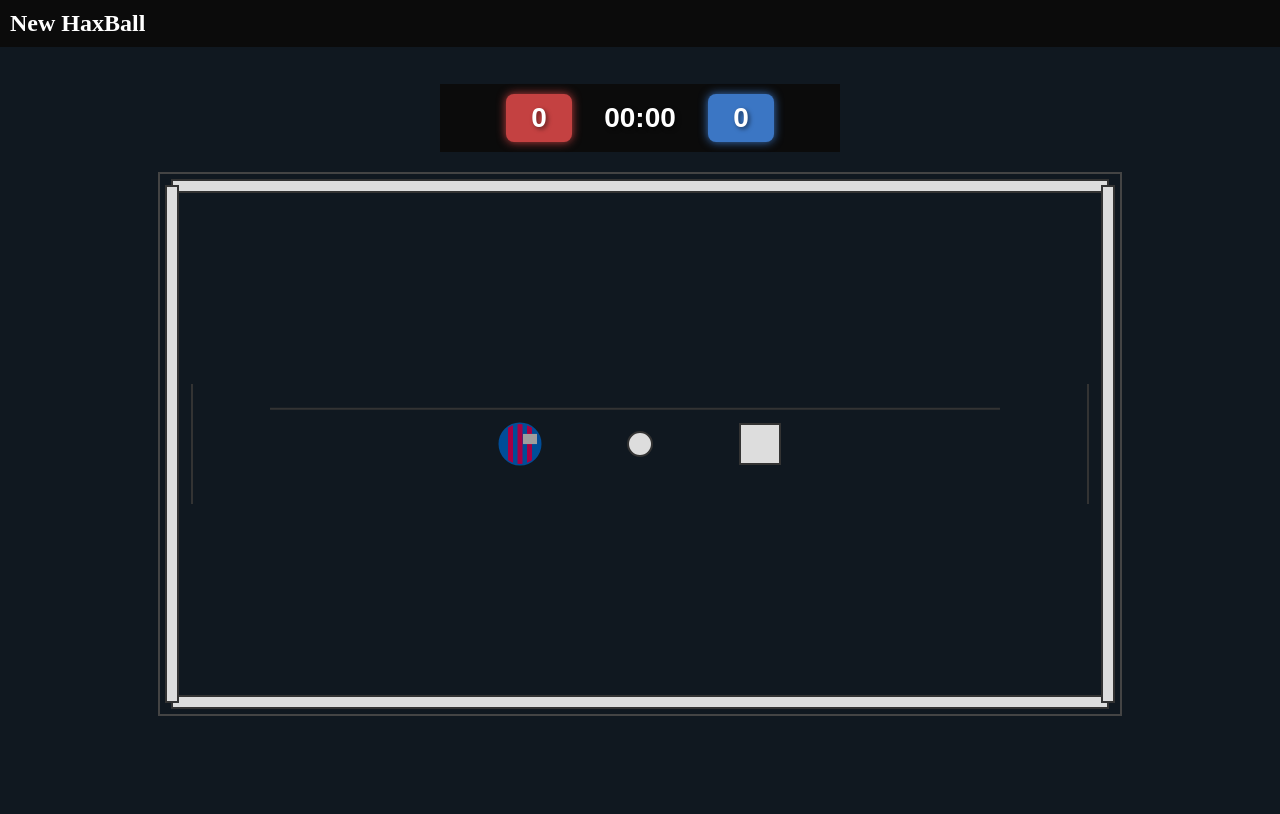
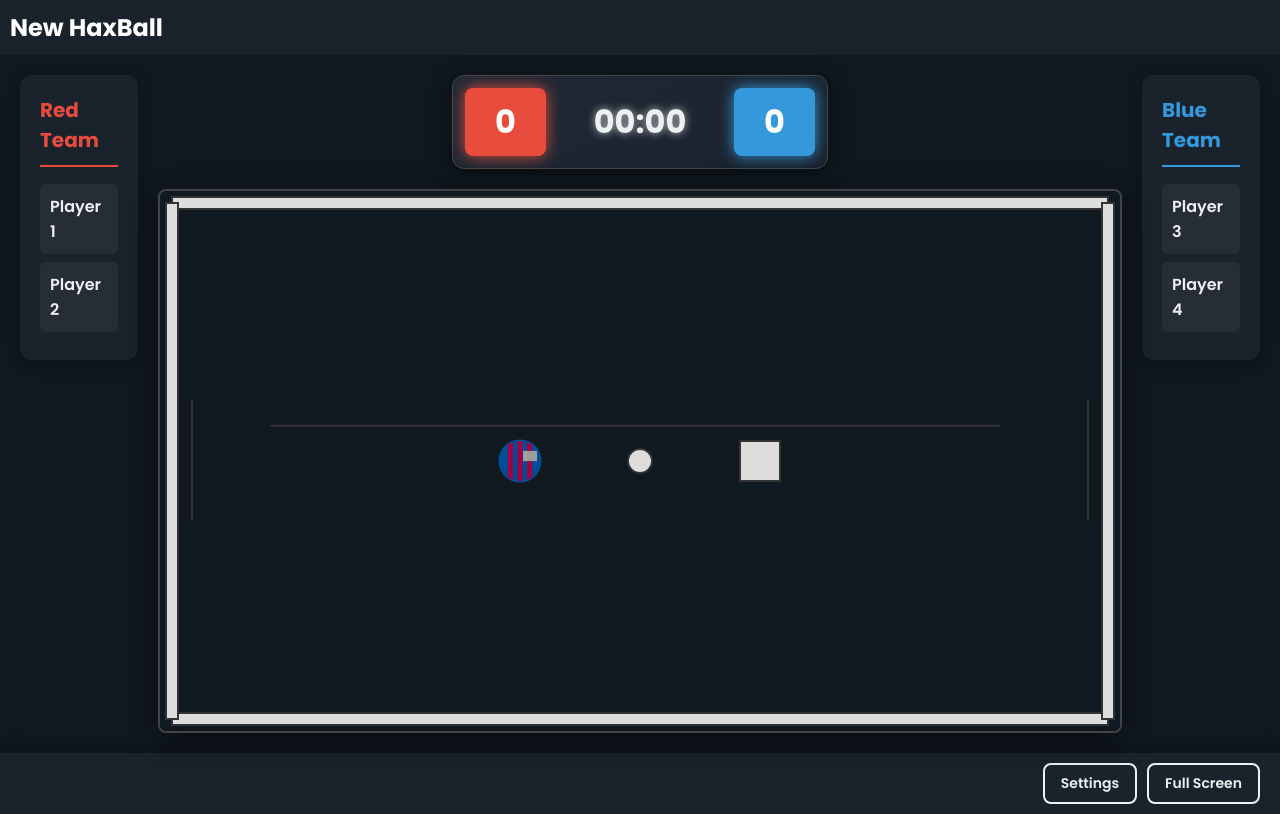
Before and after one commit to alessioCastro/soccer-2d, a plain HTML site: page index.html in a window 1280 px wide. Drawn offline with Linux system fonts and the light colour scheme.

Commit message:
Refactor index.html for new game layout and styles
Updated viewport settings, title, and added styles for team panels and scoreboard.

```diff
--- a/index.html
+++ b/index.html
@@ -3,28 +3,43 @@
 
 <head>
     <meta charset="UTF-8" />
-    <meta name="viewport" content="width=device-width, initial-scale=1.0" />
-    <title>Jogo Estilo HaxBall</title>
+    <meta name="viewport" content="width=1200, initial-scale=0.2">
+    <title>New HaxBall</title>
+    <link rel="preconnect" href="https://fonts.googleapis.com">
+    <link rel="preconnect" href="https://fonts.gstatic.com" crossorigin>
+    <link href="https://fonts.googleapis.com/css2?family=Poppins:wght@400;600;700&display=swap" rel="stylesheet">
     <style>
+        :root {
+            --red-team-color: #e74c3c;
+            --blue-team-color: #3498db;
+            --background-dark: #101820;
+            --surface-color: #1a222c;
+            --text-color: #ecf0f1;
+            --border-color: #444;
+        }
+
+        * {
+            box-sizing: border-box;
+            font-family: 'Poppins', sans-serif;
+        }
+
         body {
-            margin: 0;
-            background-color: #101820;
+            background-color: var(--background-dark);
+            color: var(--text-color);
+            height: 100dvh;
+            overflow: hidden;
             display: flex;
             flex-direction: column;
-            justify-content: center;
-            align-items: center;
-            height: 100vh;
+            margin: 0;
+            user-select: none;
+            -webkit-user-select: none;
         }
 
         header {
-            background: #0b0b0b;
+            background: var(--surface-color);
             display: flex;
             align-items: center;
-            position: fixed;
-            top: 0;
-            left: 0;
             padding: 10px;
-            width: 100%;
         }
 
         h1 {
@@ -33,55 +48,176 @@
             margin: 0;
         }
 
+        .game-container {
+            display: flex;
+            justify-content: center;
+            align-items: flex-start;
+            gap: 20px;
+            width: 100%;
+            padding: 20px;
+        }
+
+        .team-panel {
+            background: var(--surface-color);
+            border-radius: 12px;
+            padding: 20px;
+            width: 220px;
+            box-shadow: 0 4px 15px rgba(0, 0, 0, 0.3);
+        }
+
+        .team-panel h2 {
+            margin-top: 0;
+            font-size: 20px;
+            font-weight: 700;
+            padding-bottom: 10px;
+            border-bottom: 2px solid;
+        }
+
+        .team-panel.red-team h2 {
+            color: var(--red-team-color);
+            border-bottom-color: var(--red-team-color);
+        }
+
+        .team-panel.blue-team h2 {
+            color: var(--blue-team-color);
+            border-bottom-color: var(--blue-team-color);
+        }
+
+        .player-list {
+            list-style: none;
+            padding: 0;
+            margin: 0;
+        }
+
+        .player-list li {
+            background-color: rgba(255, 255, 255, 0.05);
+            padding: 10px;
+            border-radius: 6px;
+            margin-bottom: 8px;
+            font-weight: 600;
+        }
+
+        .main-content {
+            position: relative;
+            display: flex;
+            flex-direction: column;
+            align-items: center;
+        }
+
         .scoreboard-wrapper {
-            background: #0b0b0b;
-            padding: 10px 50px;
+            background: linear-gradient(145deg, #1f2a37, #1a222c);
+            padding: 12px;
+            border-radius: 12px;
             margin-bottom: 20px;
+            box-shadow: 0 4px 20px rgba(0, 0, 0, 0.5);
+            border: 1px solid var(--border-color);
         }
 
         .scoreboard {
             display: flex;
             align-items: center;
-            justify-content: space-around;
+            justify-content: space-between;
             color: white;
-            font-size: 28px;
-            font-family: 'Arial', sans-serif;
-            font-weight: bold;
-            width: 300px;
-            text-shadow: 2px 2px 4px rgba(0,0,0,0.5);
+            font-size: 32px;
+            font-weight: 700;
+            width: 350px;
         }
 
         .team {
-            padding: 8px 25px;
+            padding: 10px 30px;
             border-radius: 8px;
             color: white;
+            transition: all 0.3s ease;
         }
 
         .team.red {
-            background-color: #c44141;
-            box-shadow: 0 0 10px #c44141;
+            background-color: var(--red-team-color);
+            box-shadow: 0 0 15px var(--red-team-color);
         }
 
         .team.blue {
-            background-color: #3b76c4;
-            box-shadow: 0 0 10px #3b76c4;
+            background-color: var(--blue-team-color);
+            box-shadow: 0 0 15px var(--blue-team-color);
         }
 
         .timer {
-            color: #fff;
+            color: var(--text-color);
+            text-shadow: 0 0 8px rgba(255, 255, 255, 0.7);
         }
 
         canvas {
-            border: 2px solid #444;
+            border: 2px solid var(--border-color);
             background-color: #0b0b0b;
+            border-radius: 8px;
+            box-shadow: 0 8px 30px rgba(0, 0, 0, 0.4);
         }
+
+        #goal-notification {
+            position: absolute;
+            top: 50%;
+            left: 50%;
+            transform: translate(-50%, -50%) scale(0.8);
+            font-size: 100px;
+            font-weight: 700;
+            color: #fff;
+            text-shadow: 0 0 10px #ffdd00, 0 0 20px #ffdd00, 0 0 40px #ffdd00;
+            opacity: 0;
+            transition: all 0.5s ease;
+            pointer-events: none;
+        }
+
+        #goal-notification.visible {
+            opacity: 1;
+            transform: translate(-50%, -50%) scale(1);
+        }
+
+        footer {
+            background: var(--surface-color);
+            padding: 10px 20px;
+            display: flex;
+            justify-content: flex-end;
+            align-items: center;
+            box-shadow: 0 -4px 15px rgba(0, 0, 0, 0.3);
+            margin-top: auto;
+        }
+
+        .footer-btn {
+            background: none;
+            border: 2px solid var(--text-color);
+            color: var(--text-color);
+            padding: 8px 16px;
+            border-radius: 8px;
+            font-size: 14px;
+            font-weight: 600;
+            cursor: pointer;
+            margin-left: 10px;
+            transition: all 0.3s ease;
+        }
+
+        .footer-btn:hover {
+            background: var(--text-color);
+            color: var(--background-dark);
+        }
+
     </style>
 </head>
 
 <body>
+
     <header>
         <h1>New HaxBall</h1>
     </header>
+
+    <div class="game-container">
+        <aside class="team-panel red-team">
+            <h2>Red Team</h2>
+            <ul class="player-list" id="red-team-players">
+                <li>Player 1</li>
+                <li>Player 2</li>
+            </ul>
+        </aside>
+
+        <main class="main-content">
             <div class="scoreboard-wrapper">
                 <div class="scoreboard">
                     <div class="team red">
@@ -94,8 +230,23 @@
                 </div>
             </div>
             <canvas id="game" width="960" height="540"></canvas>
+            <div id="goal-notification">GOAL!</div>
+        </main>
 
-    <!-- Scripts principais -->
+        <aside class="team-panel blue-team">
+            <h2>Blue Team</h2>
+            <ul class="player-list" id="blue-team-players">
+                <li>Player 3</li>
+                <li>Player 4</li>
+            </ul>
+        </aside>
+    </div>
+
+    <footer>
+        <button class="footer-btn">Settings</button>
+        <button class="footer-btn">Full Screen</button>
+    </footer>
+
     <script type="module" src="./main.js"></script>
 </body>
 
```
Lines whose indentation alone changed are shown as unchanged.
